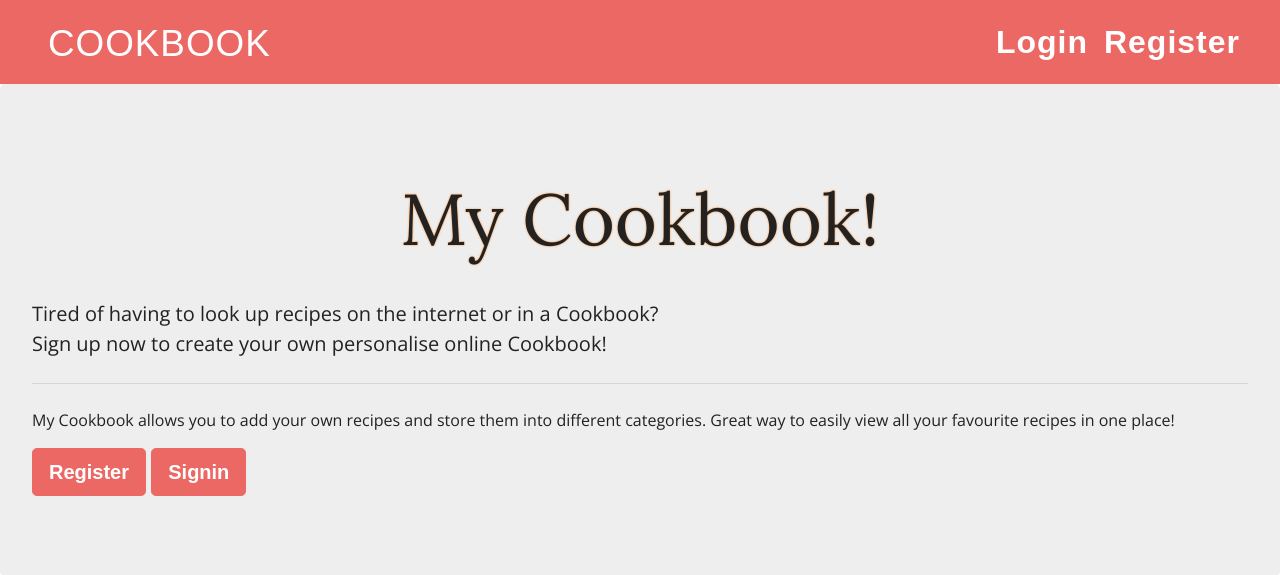
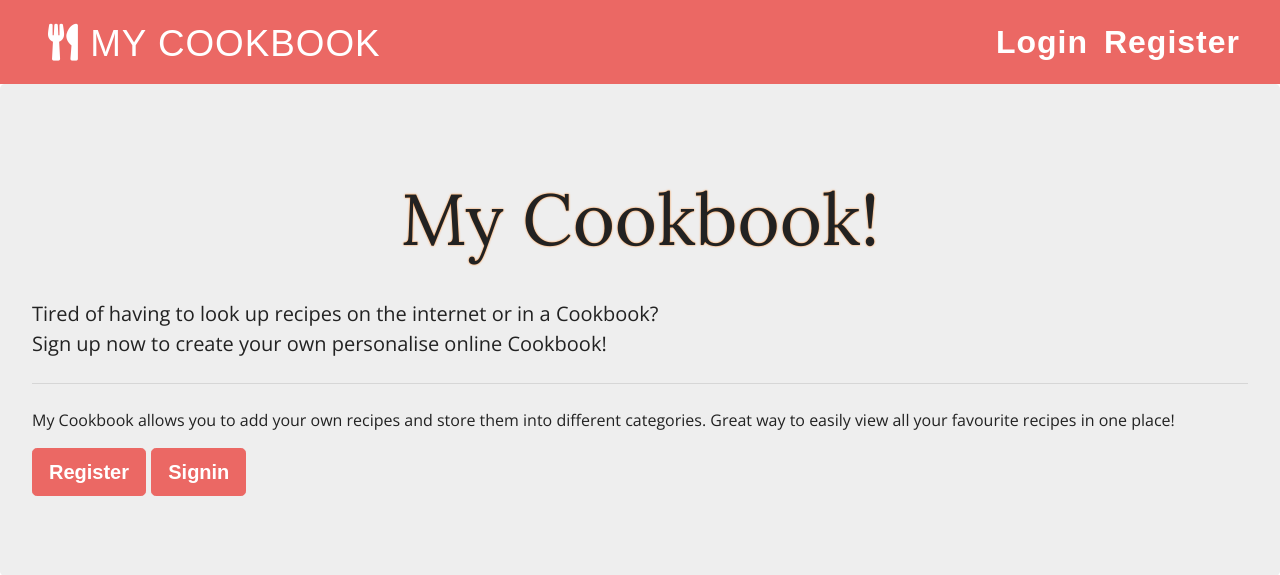
Before and after one commit to SophieH93/myCookbook, a Flask app: page / in a window 1280 px wide. Shown: the top 575 px of the page. Run offline with Flask 2, Linux system fonts and the light colour scheme; some libraries are stand-ins or nearby versions; some web fonts are replaced.

Commit message:
added icon to brand

```diff
--- a/templates/components/header/header.html
+++ b/templates/components/header/header.html
@@ -1,6 +1,6 @@
 
 <nav class="navbar navbar-expand-md navbar-dark bg-primary">
-    <a class="navbar-brand" href="{{ url_for('index') }}">Cookbook</a>
+   <a class="navbar-brand" href="{{ url_for('index') }}"> <i class="fas fa-utensils"></i> My Cookbook</a>
     <button class="navbar-toggler" type="button" data-toggle="collapse" data-target="#navbar"  aria-label="Toggle navigation">
         <i class="fas fa-bars"></i></button>
 
```
